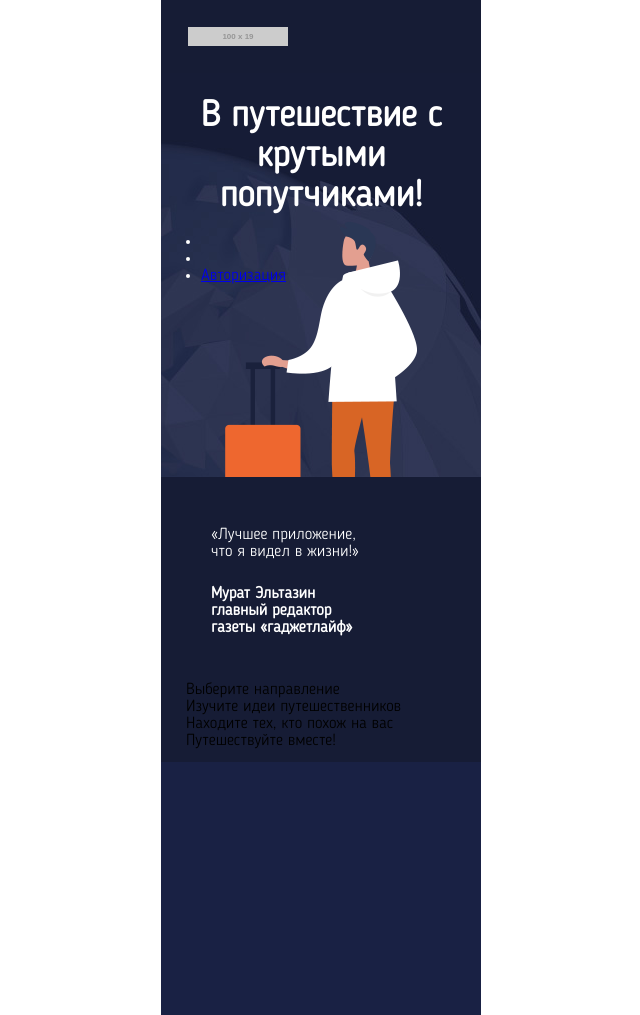
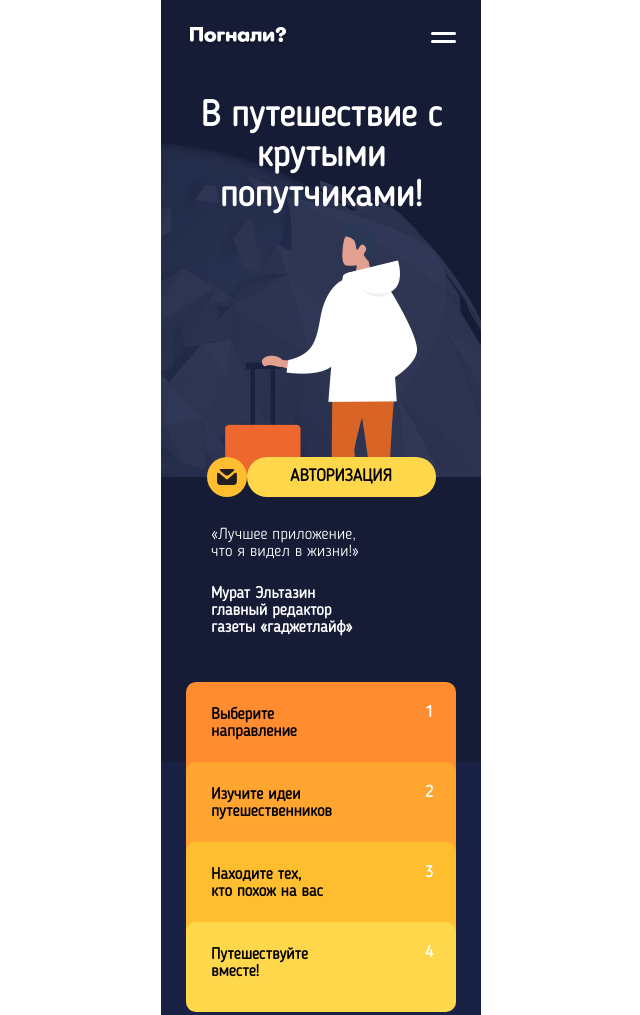
Before and after one commit to abatollo/pognali, a website: page source/index.html in a window 1280 px wide. Shown: the top 1015 px of the page, without its empty margins (319-959 px from the left). Drawn offline with nearby package versions, Linux system fonts and the light colour scheme; files that its build step writes are made by us from their sources; placeholder pictures from the web are drawn by us.

Commit message:
Обновил HTML

```diff
--- a/source/index.html
+++ b/source/index.html
@@ -9,11 +9,15 @@
 
 <body>
   <header class="page-header">
+    <div class="page-header__top">
     <a href="" class="page-header__link">
-      <img class="page-header__logo-image" src="https://via.placeholder.com/100x19" alt="Стилизация слова «Погнали?»" width="100" height="19" />
+      <img class="page-header__logo-image" src="../img/logo-mobile-white@1x.png" alt="Стилизация слова «Погнали?»" width="100" height="19" />
     </a>
+    <button class="page-header__toggle">
+      <svg xmlns="http://www.w3.org/2000/svg" viewBox="0 0 25 11"><path d="M1.5 3h22c.8 0 1.5-.7 1.5-1.5S24.3 0 23.5 0h-22C.7 0 0 .7 0 1.5S.7 3 1.5 3zM23.5 8h-22C.7 8 0 8.7 0 9.5S.7 11 1.5 11h22c.8 0 1.5-.7 1.5-1.5S24.3 8 23.5 8z"/></svg>
+    </button>
+  </div>
     <nav class="main-nav">
-      <button class="main-nav__toggle">Открыть меню</button>
       <ul class="main-nav__list site-list">
         <li class="site-list__item">
           <a href="#">О сервисе</a>
@@ -55,15 +59,15 @@
       <h2 class="hero-section__heading">
         В путешествие с крутыми попутчиками!
       </h2>
-      <ul class="hero-section__calls-to-action-list calls-to-action-list">
-        <li class="call-to-action-list__item">
-          <a class="call-to-action-list__link calls-to-action-list__link--callto" href="callto:88005558628"></a>
+      <ul class="hero-section__list">
+        <li class="hero-section__item">
+          <a class="hero-section__link hero-section__link-callto" href="callto:88005558628"></a>
         </li>
-        <li class="call-to-action-list__item">
-          <a class="call-to-action-list__link calls-to-action-list__link--mailto" href="mailto:mail@htmlacademy.ru"></a>
+        <li class="hero-section__item">
+          <a class="hero-section__link hero-section__link--mailto" href="mailto:mail@htmlacademy.ru"></a>
         </li>
-        <li class="call-to-action-list__item">
-          <a class="call-to-action-list__link calls-to-action-list__link--link" href="#">Авторизация</a>
+        <li class="hero-section__item">
+          <a class="hero-section__link hero-section__link--link" href="#">Авторизация</a>
         </li>
       </ul>
     </section>
@@ -80,11 +84,11 @@
 
     <section class="steps-section">
       <h2 class="visually-hidden"></h2>
-      <ul class="steps-section__list steps-list">
-        <li class="steps-list__item">Выберите направление</li>
-        <li class="steps-list__item">Изучите идеи путешественников</li>
-        <li class="steps-list__item">Находите тех, кто похож на вас</li>
-        <li class="steps-list__item">Путешествуйте вместе!</li>
+      <ul class="steps-section__list">
+        <li class="steps-section__item">Выберите направление</li>
+        <li class="steps-section__item">Изучите идеи путешественников</li>
+        <li class="steps-section__item">Находите тех, кто похож на вас</li>
+        <li class="steps-section__item">Путешествуйте вместе!</li>
       </ul>
     </section>
 
```
